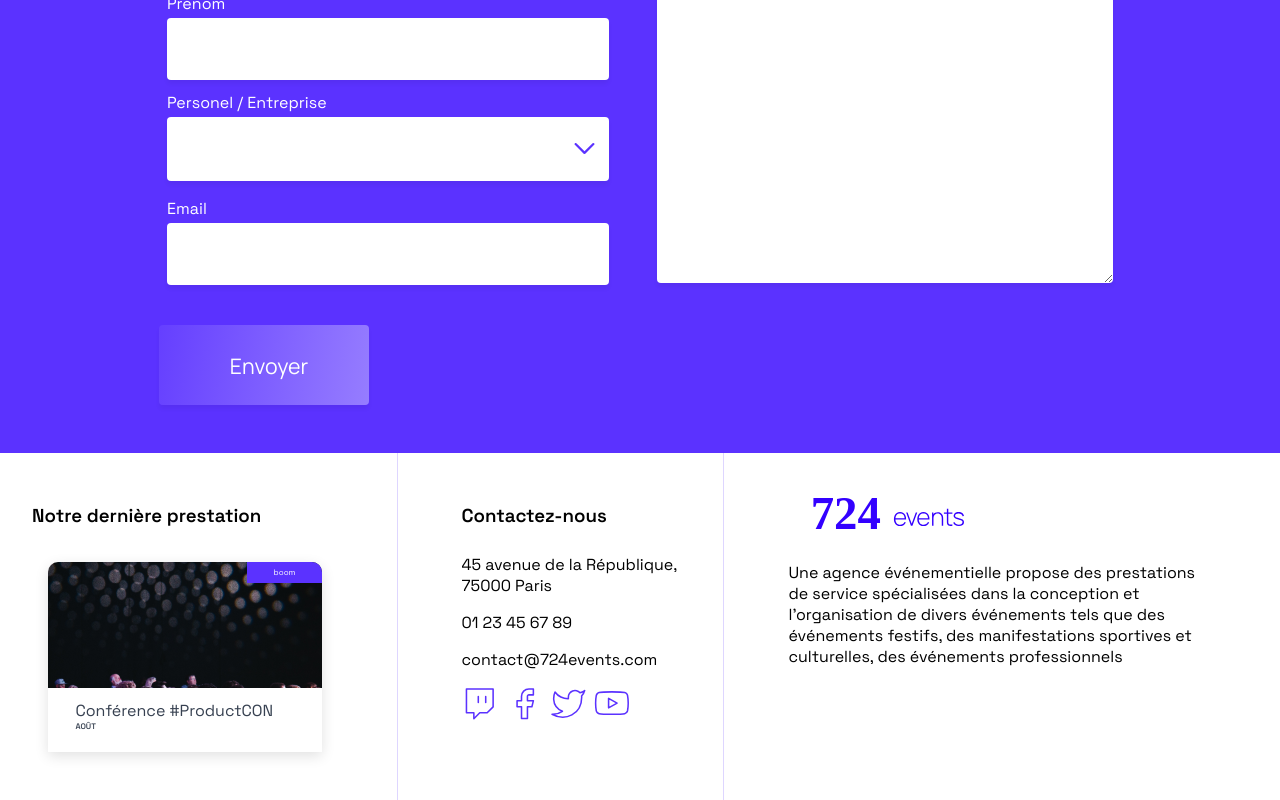
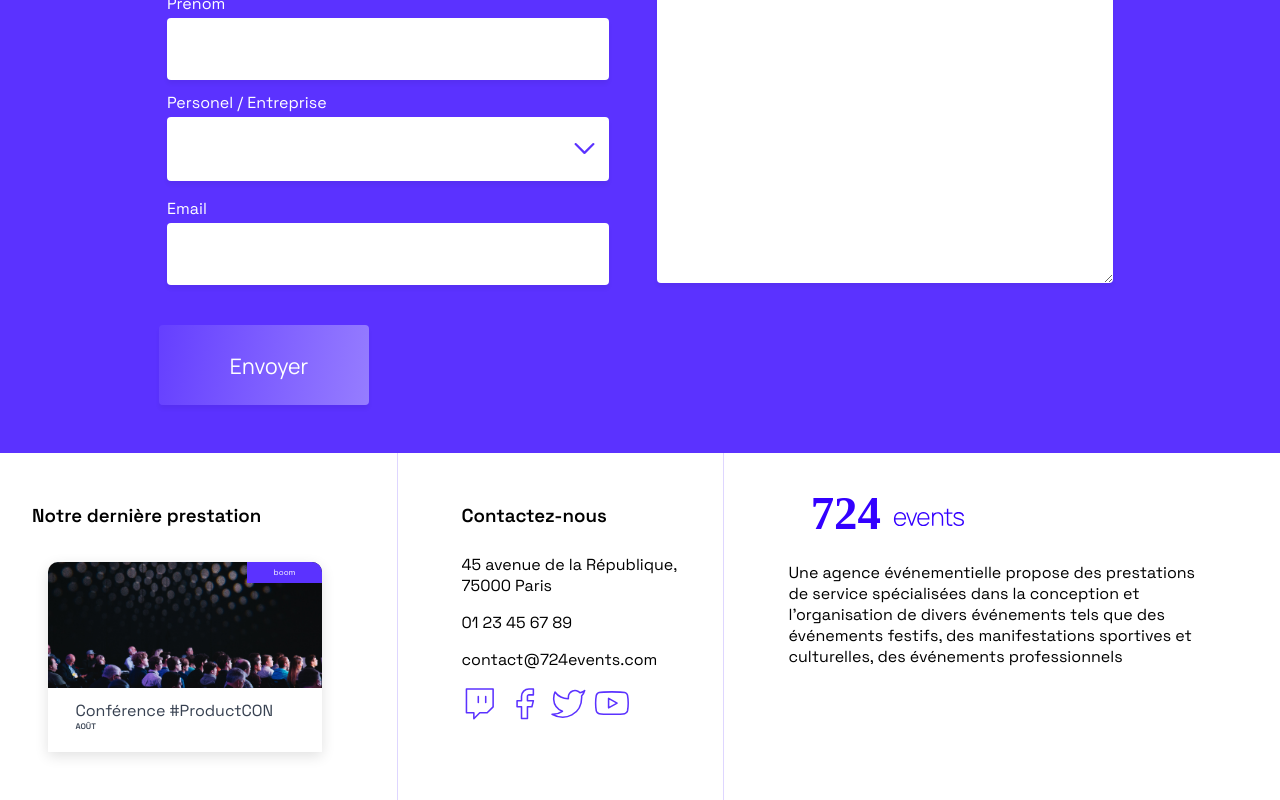
Before and after one commit to aurelienLRY/OCC-P10-724Events, a React (Create React App) app: page / in a window 1280 px wide. Shown: the part 5660-6460 px from the top of the page. Built offline with nearby package versions, Linux system fonts and the light colour scheme.

Commit message:
Update scss  component Eventcard
Img  -   object-fit:  cover

```diff
--- a/src/components/EventCard/style.scss
+++ b/src/components/EventCard/style.scss
@@ -12,6 +12,10 @@
       height: 126px;
       min-height: auto;
       overflow: hidden;
+      img{
+        width: 100%;
+        object-fit: cover;
+      }
     }
     .EventCard__descriptionContainer {
       padding: 0;
```
